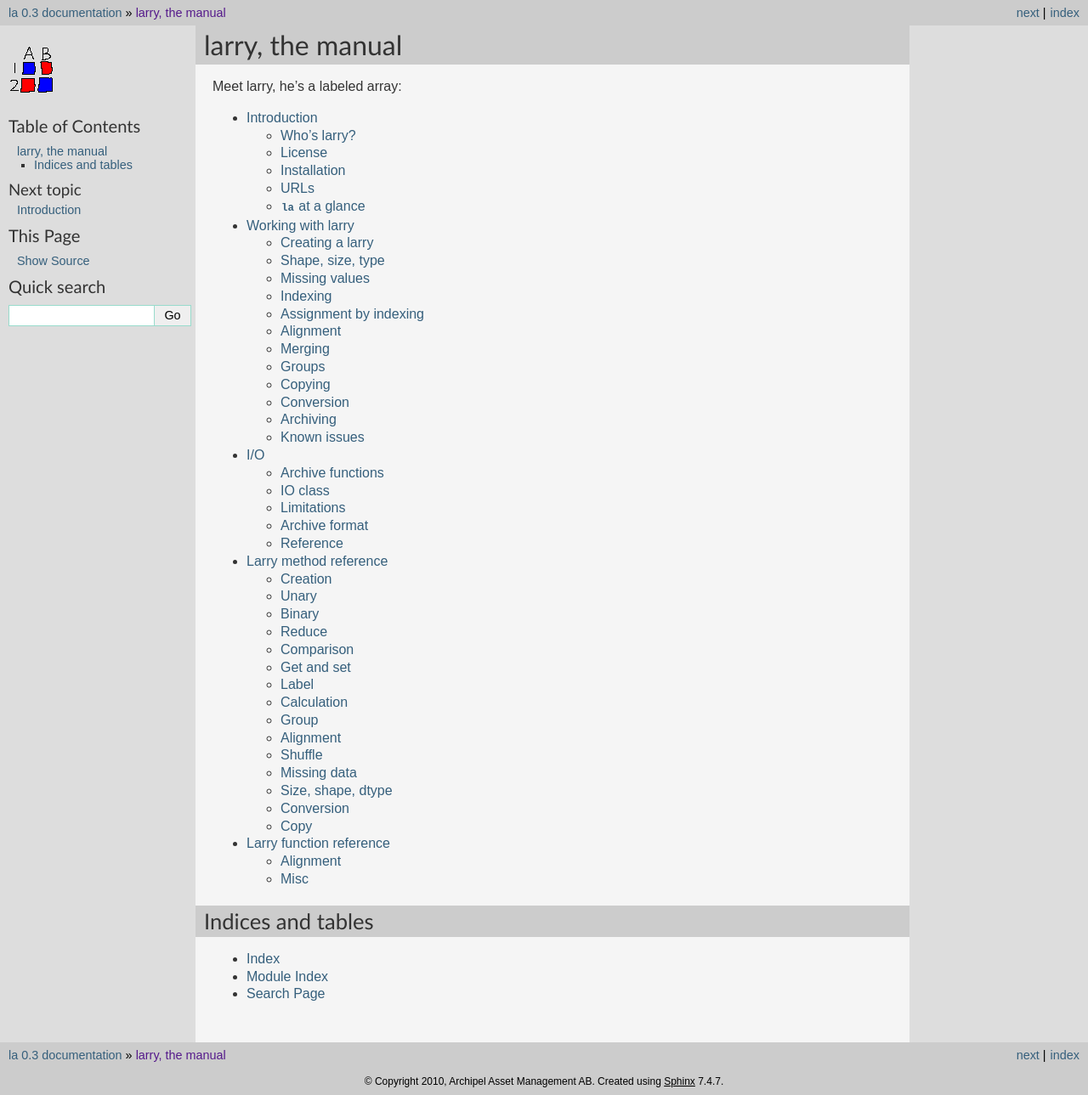
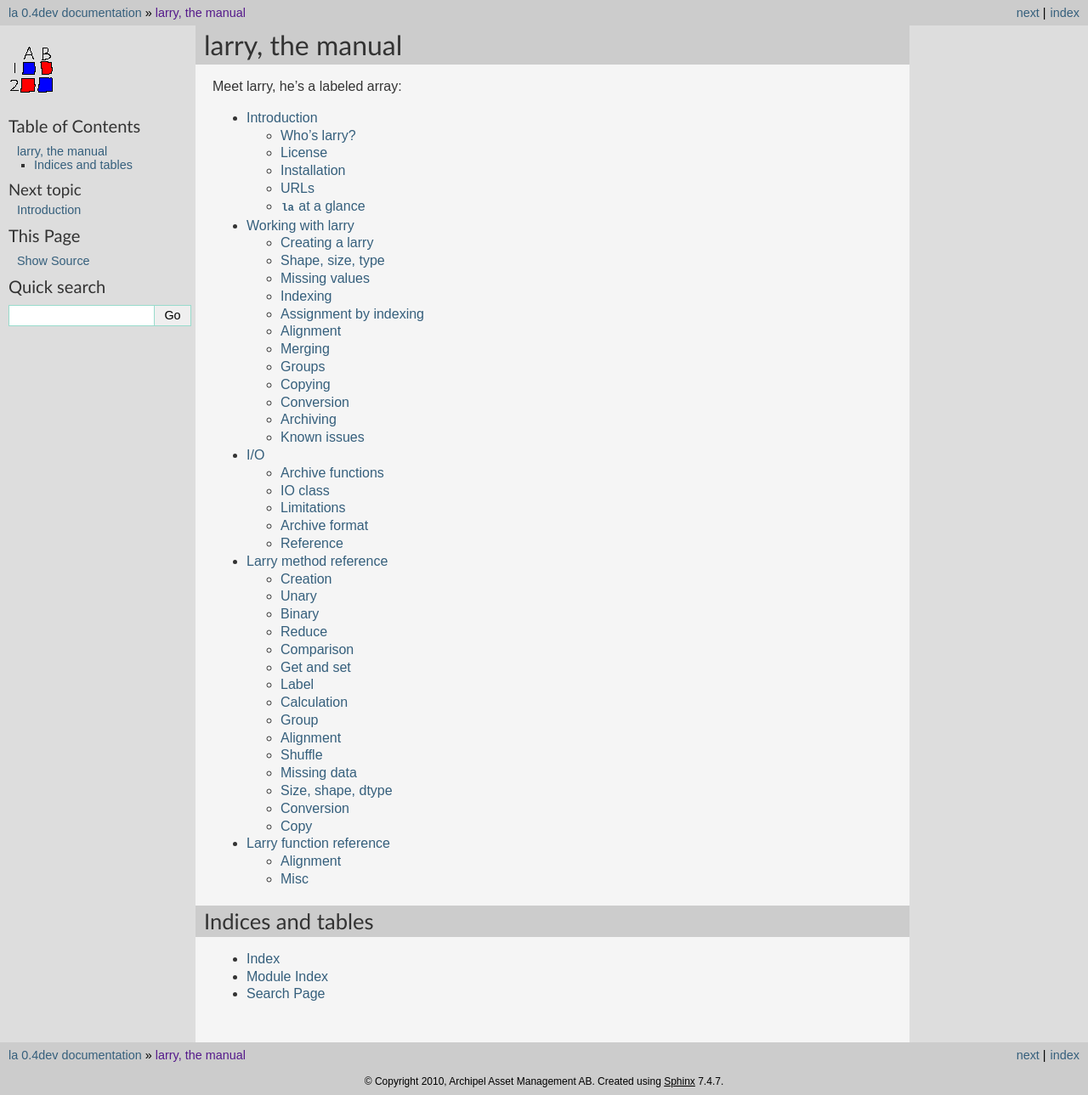
Before and after one commit to kwgoodman/la, a Sphinx documentation site: the page built from doc/source/index.rst, in a window 1280 px wide. Shown: the whole page at 85% size. Built offline with Sphinx 7.4.7, drawn with Linux system fonts in a browser that asks for light colours.

Commit message:
Bump version to la 0.4dev.

```diff
--- a/doc/source/conf.py
+++ b/doc/source/conf.py
@@ -46,9 +46,9 @@
 # built documents.
 #
 # The short X.Y version.
-version = '0.3'
+version = '0.4dev'
 # The full version, including alpha/beta/rc tags.
-release = '0.3'
+release = '0.4dev'
 
 # JP: added from sphinxdocs
 #autosummary_generate = True
--- a/la/version.py
+++ b/la/version.py
@@ -1,4 +1,4 @@
 "la version"
 
 # Format expected by the la setup.py file is a string of form "X.X.X"
-__version__ = "0.3.0"
+__version__ = "0.4.0dev"
--- a/setup.py
+++ b/setup.py
@@ -100,7 +100,6 @@
 VER = VER[1].strip()
 VER = VER.strip("\"")
 VER = VER.split('.')
-VER = [int(z) for z in VER]
 
 NAME                = 'la'
 MAINTAINER          = "Keith Goodman"
@@ -118,7 +117,7 @@
 MINOR               = VER[1]
 MICRO               = VER[2]
 ISRELEASED          = False
-VERSION             = '%d.%d.%d' % (MAJOR, MINOR, MICRO)
+VERSION             = '%s.%s.%s' % (MAJOR, MINOR, MICRO)
 PACKAGES            = ["la", "la/tests", "la/util", "la/util/tests", "la/src"]
 PACKAGE_DATA        = {'la': ['LICENSE'], 'la/src': ['cflabel.pyx', 'cflabel.c']}
 REQUIRES            = ["numpy"]
```
